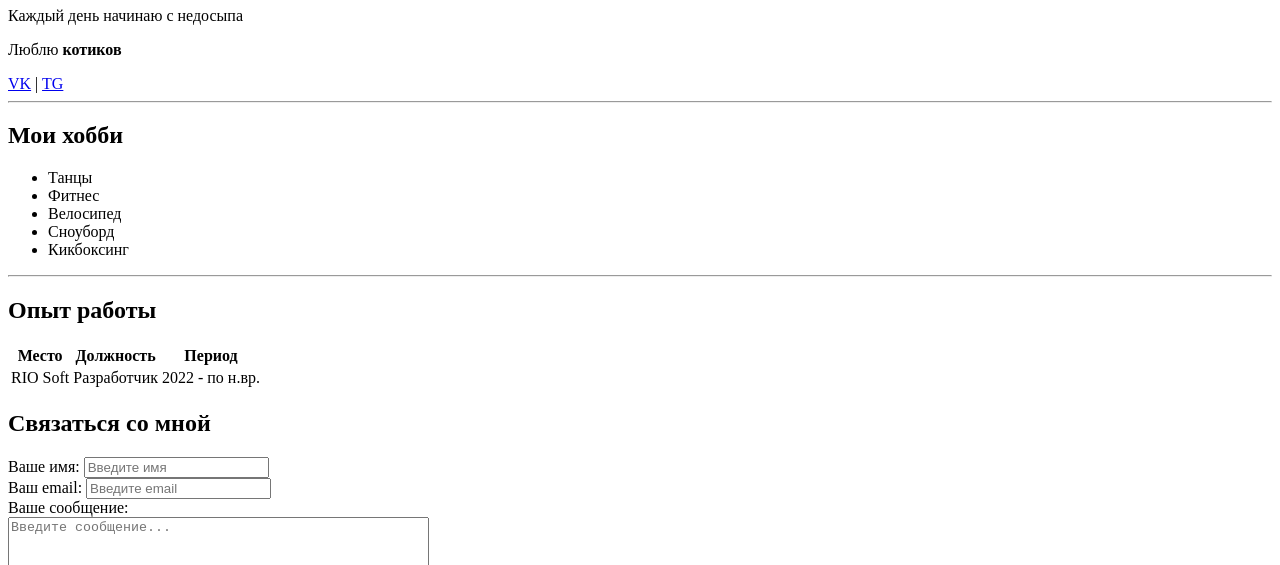
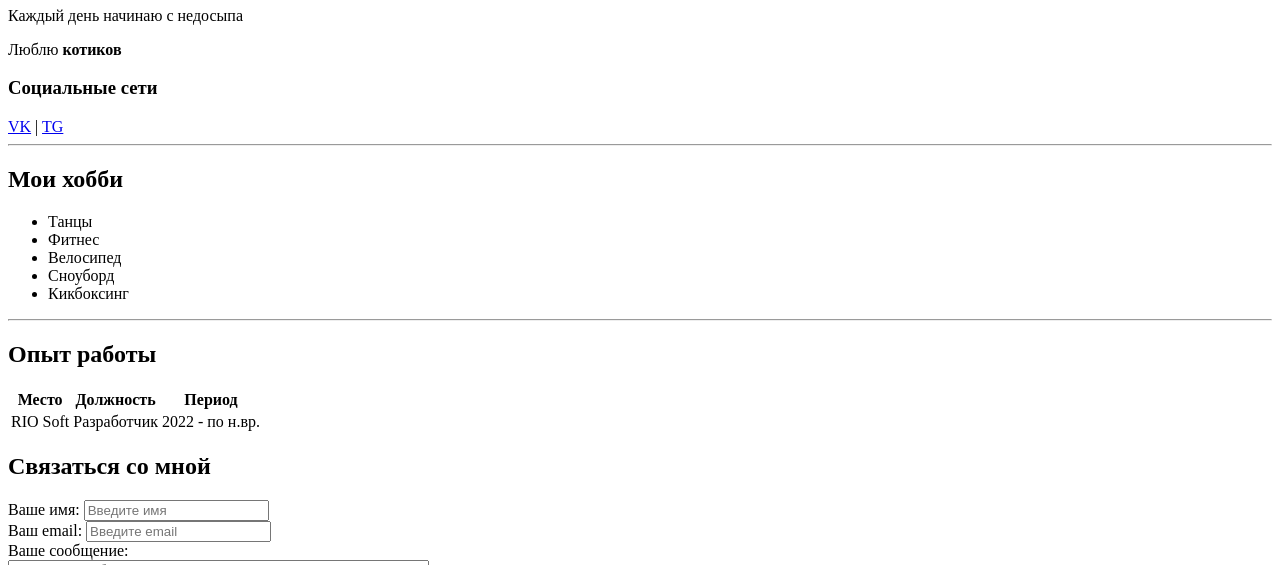
Before and after one commit to AlisaRom/resume, a plain HTML site: page index.html in a window 1280 px wide. Shown: the part 535-1100 px from the top of the page. Drawn offline with Linux system fonts and the light colour scheme.

Commit message:
index.html

```diff
--- a/index.html
+++ b/index.html
@@ -12,6 +12,7 @@
     <h1>Алиса Ромодина</h1>
     <p>Каждый день начинаю с недосыпа</p>
     <p>Люблю <strong>котиков</strong></p>
+    <h3>Социальные сети</h3>
     <a href="https://vk.com/alrom23" target="_blank">VK</a>
     |
     <a href="https://t.me/alyyyarm" target="_blank">TG</a>
```
